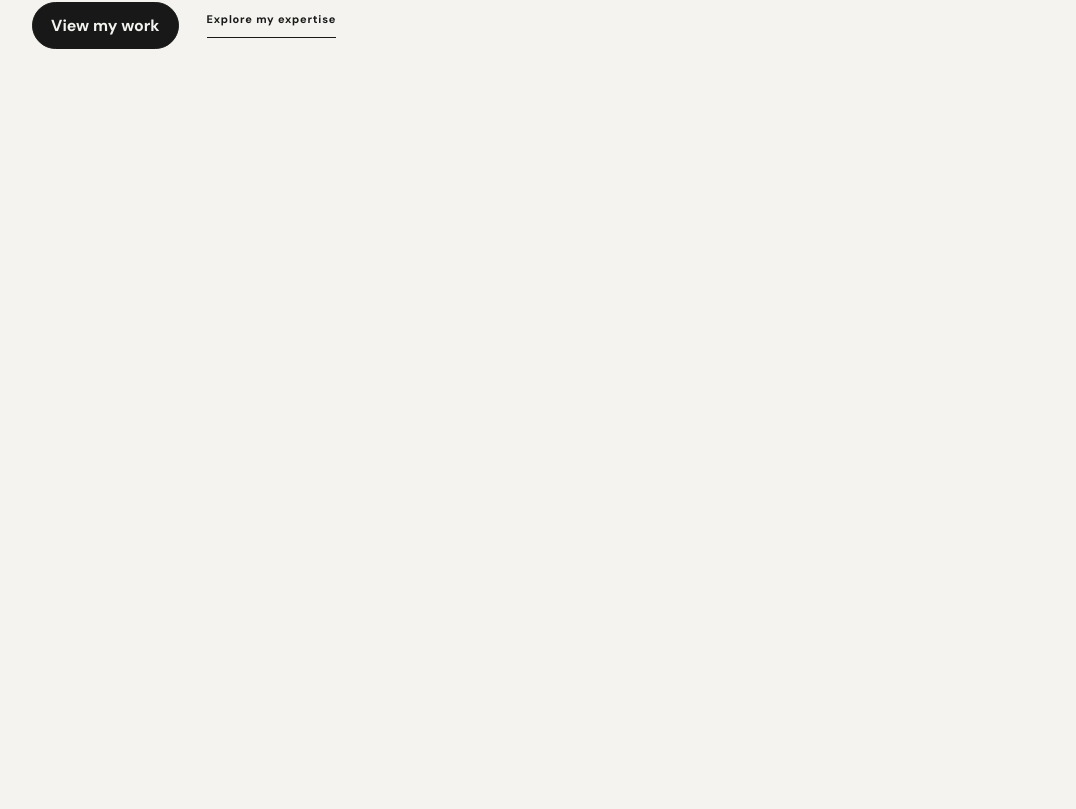
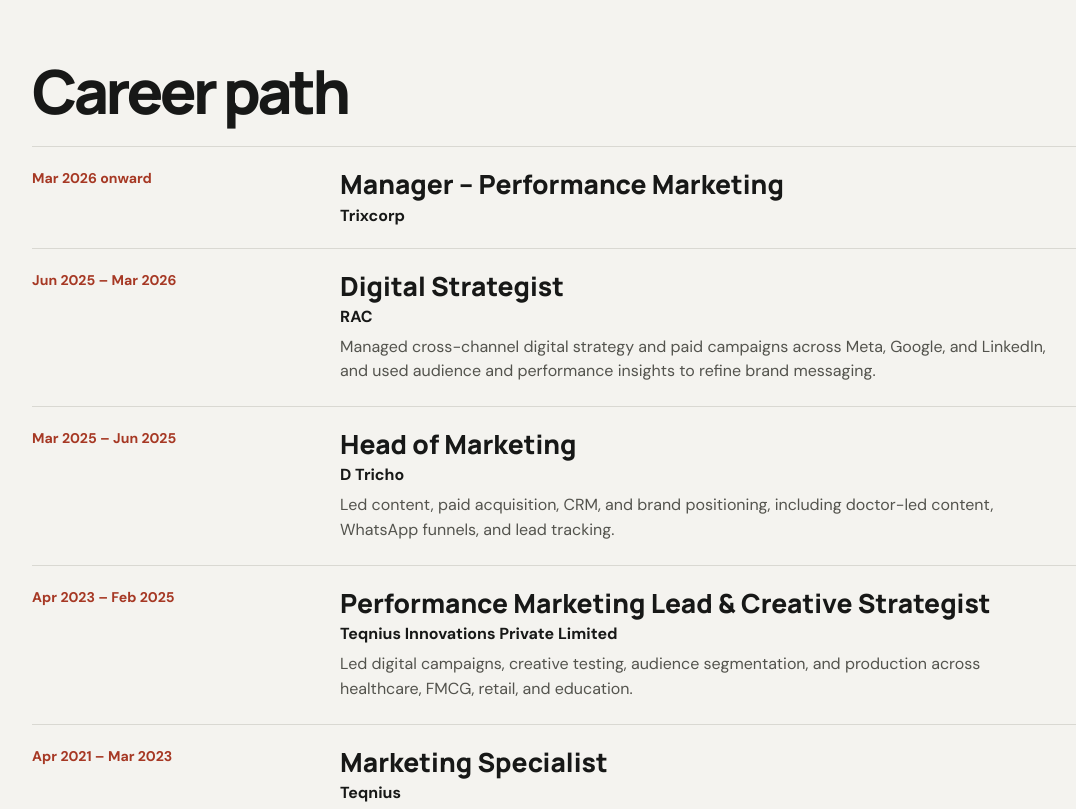
Before and after one commit to hhishamilyas/portfolio, a Next.js app: page /about in a window 1280 px wide. Shown: the part 971-1780 px from the top of the page, without its empty margins (37-1113 px from the left). Before the commit the page ends 1135 px from the top, so only its background shows below. Built offline with nearby package versions, Linux system fonts and the light colour scheme.

Commit message:
Add LinkedIn career history to About page

```diff
--- a/app/about/page.tsx
+++ b/app/about/page.tsx
@@ -2,11 +2,21 @@ import type { Metadata } from 'next';
 import Link from 'next/link';
 import Landing from '../_components/Landing';
 import styles from '../_components/landing.module.css';
+import career from './career.module.css';
 
 export const metadata: Metadata = {
   title: 'About | Hisham Ilyas',
   description: 'Meet Hisham Ilyas, a marketing strategist and creative leader working across brand, performance, and marketing operations.',
 };
+
+const roles = [
+  { title: 'Manager – Performance Marketing', company: 'Trixcorp', period: 'Mar 2026 onward' },
+  { title: 'Digital Strategist', company: 'RAC', period: 'Jun 2025 – Mar 2026', description: 'Managed cross-channel digital strategy and paid campaigns across Meta, Google, and LinkedIn, and used audience and performance insights to refine brand messaging.' },
+  { title: 'Head of Marketing', company: 'D Tricho', period: 'Mar 2025 – Jun 2025', description: 'Led content, paid acquisition, CRM, and brand positioning, including doctor-led content, WhatsApp funnels, and lead tracking.' },
+  { title: 'Performance Marketing Lead & Creative Strategist', company: 'Teqnius Innovations Private Limited', period: 'Apr 2023 – Feb 2025', description: 'Led digital campaigns, creative testing, audience segmentation, and production across healthcare, FMCG, retail, and education.' },
+  { title: 'Marketing Specialist', company: 'Teqnius', period: 'Apr 2021 – Mar 2023', description: 'Managed awareness, engagement, and lead-generation campaigns alongside community management, video production, and graphic design.' },
+  { title: 'Graphic Designer', company: 'Dawinci Branding', period: 'Aug 2020 – Apr 2021', description: 'Designed logos, brand identities, and packaging, with work in motion design, video editing, and visual storytelling.' },
+];
 
 export default function AboutPage() {
   return (
@@ -16,6 +26,22 @@ export default function AboutPage() {
         <section className={styles.card}><h2>How I work</h2><p>I start with the business problem, decide what the work needs to change, then use what we learn after launch to guide the next decision.</p></section>
         <section className={styles.card}><h2>Where I’ve worked</h2><p>My portfolio spans healthcare acquisition, fitness positioning, and brand development. I’m open to marketing leadership roles in Qatar and across the GCC.</p></section>
       </div>
+      <section className={career.career} aria-labelledby="career-heading">
+        <h2 id="career-heading">Career path</h2>
+        <ol className={career.timeline} role="list">
+          {roles.map(role => (
+            <li key={role.title}>
+              <span className={career.period}>{role.period}</span>
+              <div>
+                <h3>{role.title}</h3>
+                <span className={career.company}>{role.company}</span>
+                {role.description && <p>{role.description}</p>}
+              </div>
+            </li>
+          ))}
+        </ol>
+        <a className={`text-link ${career.profile}`} href="https://www.linkedin.com/in/mhd-hisham/">View my LinkedIn profile</a>
+      </section>
       <div className={styles.actions}>
         <Link className={styles.action} href="/work">View my work</Link>
         <Link className="text-link" href="/expertise">Explore my expertise</Link>
```
